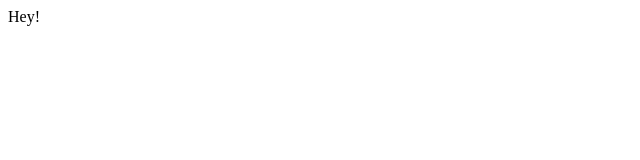
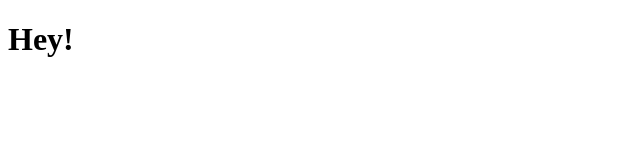
Before and after one commit to cvanegas-ecotec/Exp-Git-Repository, a plain HTML site: page index.html in a window 1280 px wide. Shown: the whole page, without its empty margins (0-640 px from the left). Drawn offline with Linux system fonts and the light colour scheme.

Commit message:
This is a new header for the index.html

```diff
--- a/index.html
+++ b/index.html
@@ -4,6 +4,6 @@
     <title>Document</title>
 </head>
 <body>
-    Hey!
+    <h1>Hey!</h1>
 </body>
 </html>
```
